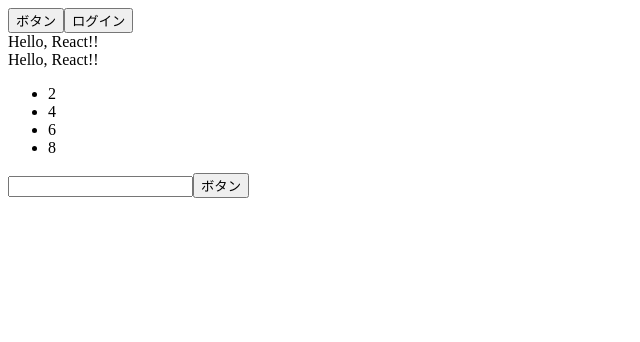
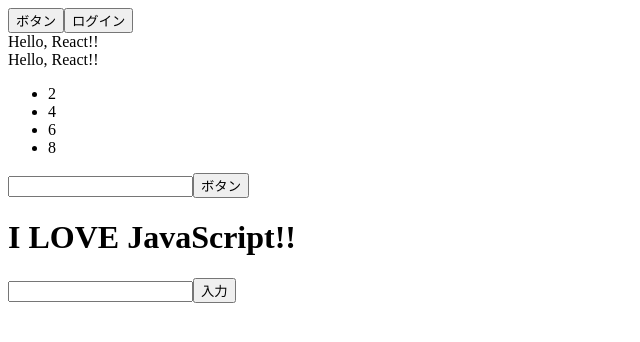
Before and after one commit to fujisann1024/--------, a React (Create React App) app in the folder React/tutorial-project/: page / in a window 1280 px wide. Shown: the top 342 px of the page, without its empty margins (0-640 px from the left). Built offline with nearby package versions, Linux system fonts and the light colour scheme.

Commit message:
#テキスト入力

```diff
--- a/React/tutorial-project/src/App.js
+++ b/React/tutorial-project/src/App.js
@@ -1,3 +1,7 @@
+/**
+ * 基本
+ * @returns
+ */
 const App = () => {
     return <button>ボタン</button>
 }
--- /dev/null
+++ b/React/tutorial-project/src/Form.js
@@ -0,0 +1,32 @@
+import React, {useState} from "react";
+const Form = () => {
+    //const [状態変数、状態を変更するための関数] = useState(状態の初期化)
+    //inputTextValueの状態の初期値は空の文字列
+    const [inputTextValue, setInputTextValue] = useState(" ");
+
+    //textの状態の初期値はJavaScript
+    const [text, setText] = useState("JavaScript");
+
+    //onChangeでinputTextValueの状態を更新するイベントハンドラ
+    const handleChange = (e) => setInputTextValue(e.target.value);
+
+    const handleClick = () => {
+        setText(inputTextValue);
+        setInputTextValue(" ");
+    };
+
+    return (
+        <div>
+            {/*画面上の表示がクリックされるたびに変更する*/}
+            <h1>I LOVE {text}!!</h1>
+
+            {/*テキストが入力されるたびに更新される*/}
+            <input type="text" value={inputTextValue} onChange={handleChange}/>
+
+            {/*入力ボタンでtextが更新される*/}
+            <input type="button" value="入力" onClick={handleClick}/>
+        </div>
+    );
+};
+
+export default Form;
--- a/React/tutorial-project/src/index.js
+++ b/React/tutorial-project/src/index.js
@@ -5,6 +5,7 @@
 import Hello from "./Hello";
 import ListItems from "./ListItem";
 import EventController from "./EventController";
+import Form from "./Form";
 
 ReactDOM.render(
     <React.StrictMode>
@@ -17,6 +18,8 @@
         <ListItems />
 
         <EventController />
+
+        <Form />
     </React.StrictMode>,
     document.getElementById('root')
 );
```
